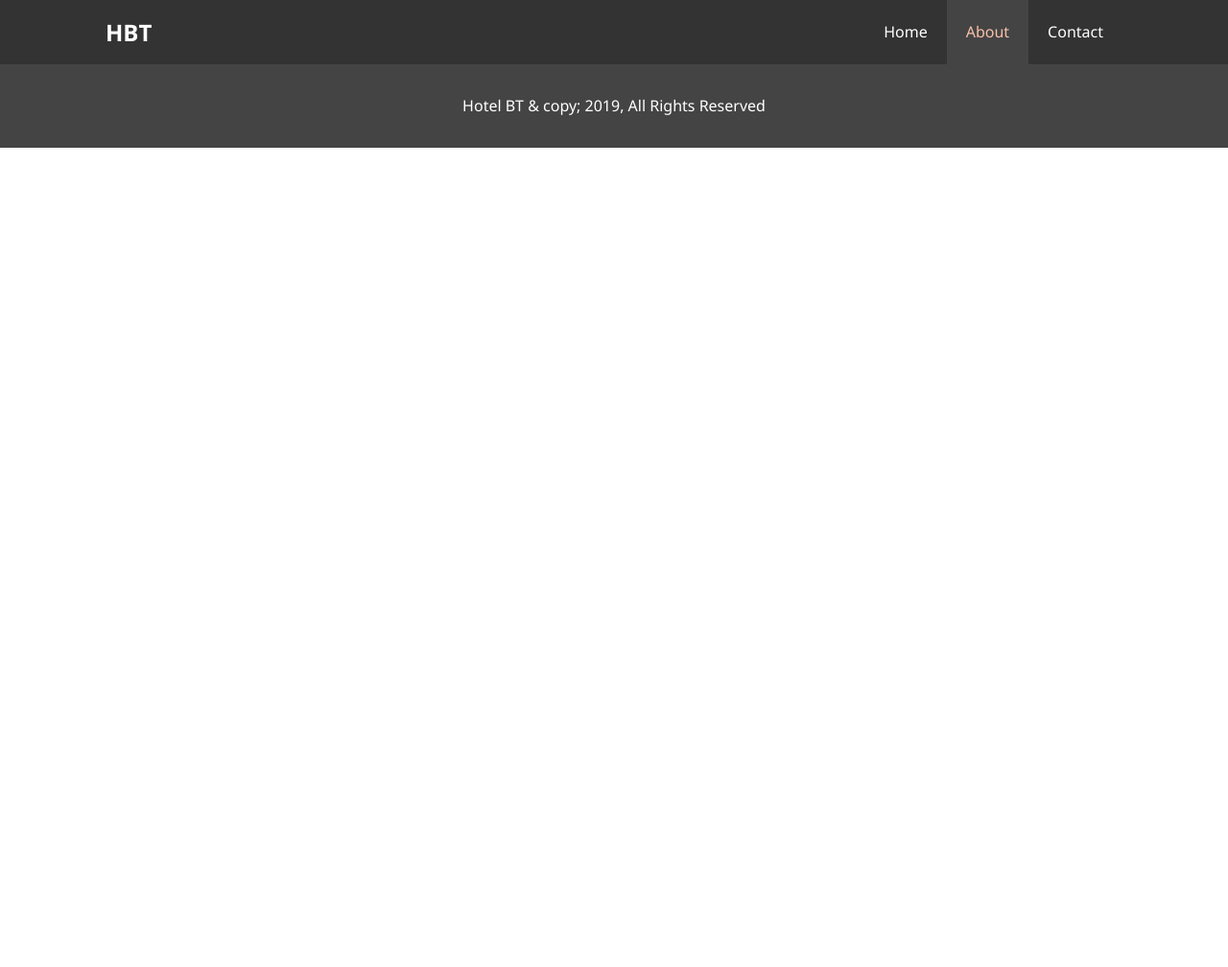
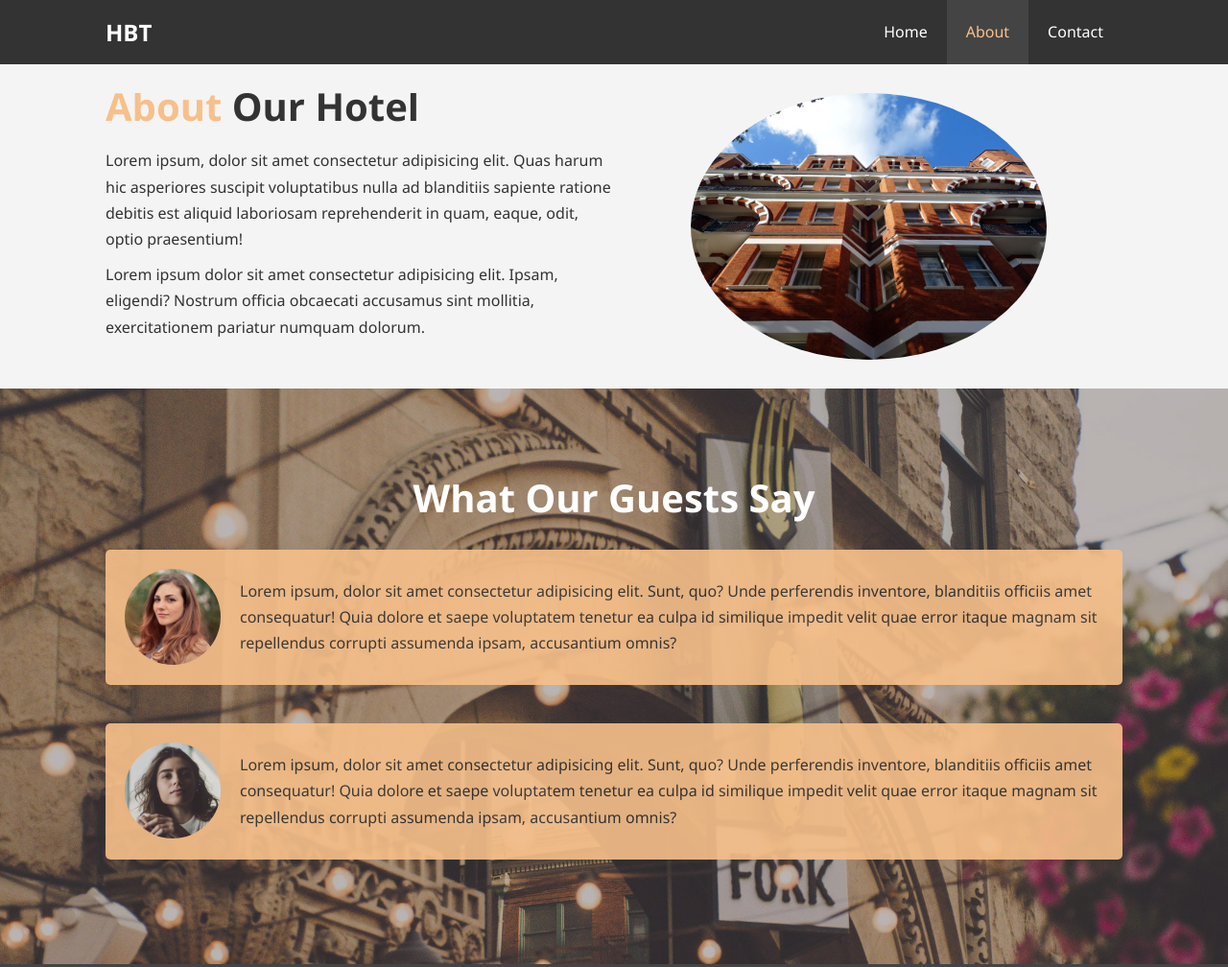
Before and after one commit to jeffreyyau93/hotel-website, a plain HTML site: page about.html in a window 1280 px wide. Shown: the top 1008 px of the page at 96% size. Before the commit the page ends 800 px from the top, so only its background shows below. Drawn offline with Linux system fonts and the light colour scheme.

Commit message:
feat: Add about-info and testmonials to About page
This commit add fully styled about-info and testmonials sections to About page. The primary color of this website is slightly altered.

```diff
--- a/about.html
+++ b/about.html
@@ -25,6 +25,35 @@
 		</nav>
 	</header>
 
+	<section class="about-info bg-light py-3">
+		<div class="container">
+			<div class="info-left">
+				<h1 class="l-heading"><span class="text-primary">About</span> Our Hotel</h1>
+				<p>Lorem ipsum, dolor sit amet consectetur adipisicing elit. Quas harum hic asperiores suscipit voluptatibus nulla ad blanditiis sapiente ratione debitis est aliquid laboriosam reprehenderit in quam, eaque, odit, optio praesentium!</p>
+				<p>Lorem ipsum dolor sit amet consectetur adipisicing elit. Ipsam, eligendi? Nostrum officia obcaecati accusamus sint mollitia, exercitationem pariatur numquam dolorum.</p>
+			</div>
+			<div class="info-right">
+				<img src="./img/photo-2.jpg" alt="hotel">
+			</div>
+		</div>
+	</section>
+
+	<div class="clr"></div>
+
+	<section class="testmonials py-3">
+		<div class="container">
+			<h2 class="l-heading">What Our Guests Say</h2>
+			<div class="testmonial bg-primary">
+				<img src="./img/person-1.jpg" alt="Samantha">
+				<p>Lorem ipsum, dolor sit amet consectetur adipisicing elit. Sunt, quo? Unde perferendis inventore, blanditiis officiis amet consequatur! Quia dolore et saepe voluptatem tenetur ea culpa id similique impedit velit quae error itaque magnam sit repellendus corrupti assumenda ipsam, accusantium omnis?</p>
+			</div>
+			<div class="testmonial bg-primary">
+				<img src="./img/person-2.jpg" alt="Jen">
+				<p>Lorem ipsum, dolor sit amet consectetur adipisicing elit. Sunt, quo? Unde perferendis inventore, blanditiis officiis amet consequatur! Quia dolore et saepe voluptatem tenetur ea culpa id similique impedit velit quae error itaque magnam sit repellendus corrupti assumenda ipsam, accusantium omnis?</p>
+			</div>
+		</div>
+	</section>
+
 	<footer class="main-footer">
 		<p>Hotel BT & copy; 2019, All Rights Reserved</p>
 	</footer>
--- a/css/style.css
+++ b/css/style.css
@@ -14,7 +14,7 @@
 }
 
 .text-primary {
-	color: #f7c0a8;
+	color: #f7c08a;
 }
 
 .lead {
@@ -32,7 +32,7 @@
 }
 
 .btn:hover {
-	background: #f7c0a8;
+	background: #f7c08a;
 	color: #333;
 }
 
@@ -52,12 +52,29 @@
 }
 
 .bg-primary {
-	background: #f7c0a8;
+	background: #f7c08a;
 	color: #333;
 }
 
 .clr {
 	clear: both;
+}
+
+.l-heading {
+	font-size: 40px;
+}
+
+/* Padding */
+.py-1 {
+	padding: 10px 0;
+}
+
+.py-2 {
+	padding: 20px 0;
+}
+
+.py-3 {
+	padding: 30px 0;
 }
 
 /* Main Styling */
@@ -115,7 +132,7 @@ p {
 .navbar ul li a:hover,
 .navbar ul li a.current {
 	background: #444;
-	color: #f7c0a8;
+	color: #f7c08a;
 }
 
 /* Showcase */
@@ -177,6 +194,53 @@ p {
 	margin-bottom: 10px;
 }
 
+/* About Info */
+.about-info .info-right {
+	float: right;
+	width: 50%;
+	min-height: 100%;
+}
+
+.about-info .info-right img {
+	display: block;
+	margin: auto;
+	width: 70%;
+	border-radius: 50%;
+}
+
+.about-info .info-left {
+	float: left;
+	width: 50%;
+	min-height: 100%;
+}
+
+/* Testmonials */
+.testmonials {
+	height: 600px;
+	background: url('../img/test-bg.jpg') no-repeat center center/cover;
+	padding-top: 100px;
+}
+
+.testmonials h2 {
+	color: #fff;
+	text-align: center;
+	padding-bottom: 40px;
+}
+
+.testmonials .testmonial {
+	padding: 20px;
+	margin-bottom: 40px;
+	border-radius: 5px;
+	opacity: 0.9;
+}
+
+.testmonials .testmonial img {
+	width: 100px;
+	float: left;
+	margin-right: 20px;
+	border-radius: 50%;
+}
+
 /* Footer */
 .main-footer {
 	text-align: center;
```
